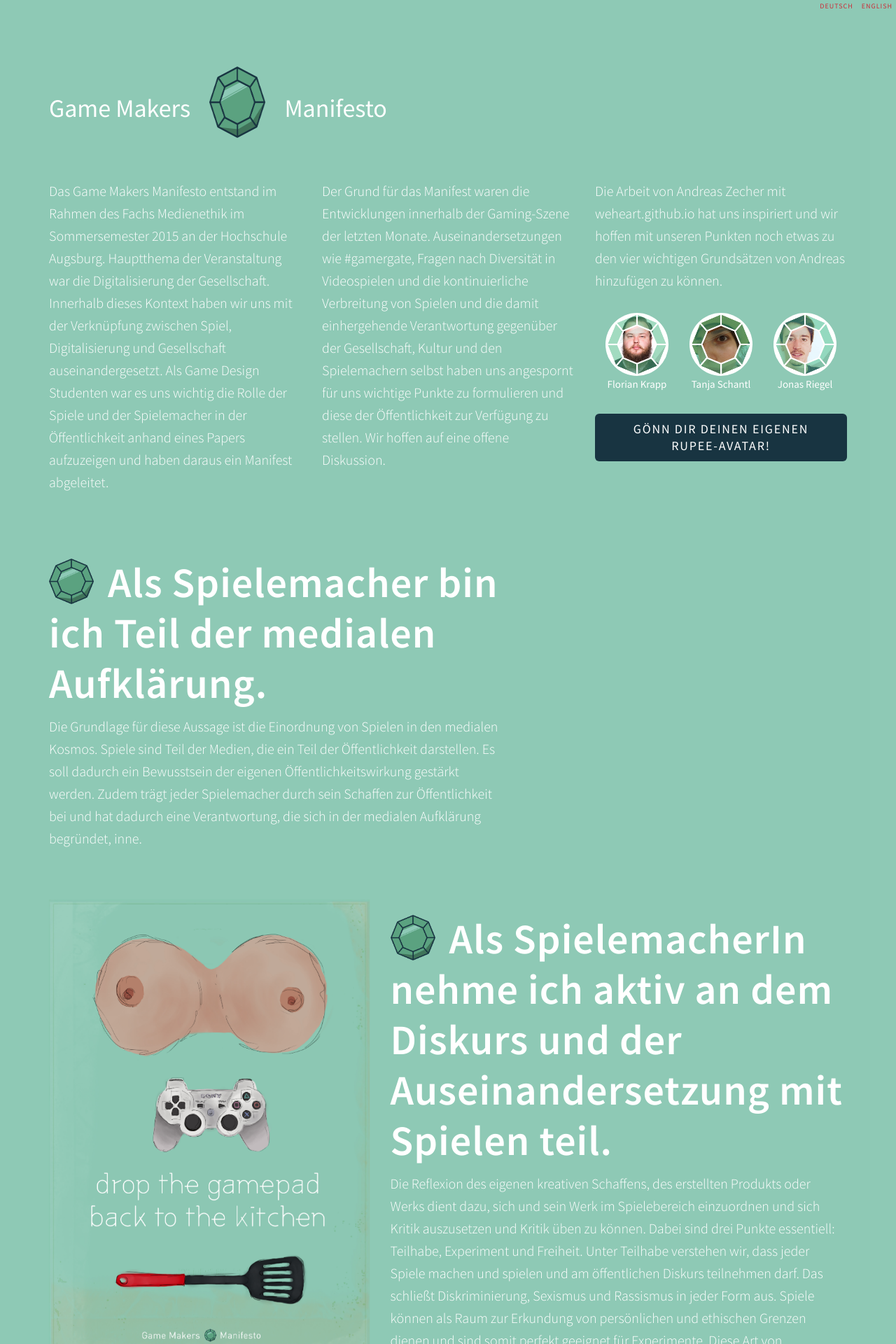
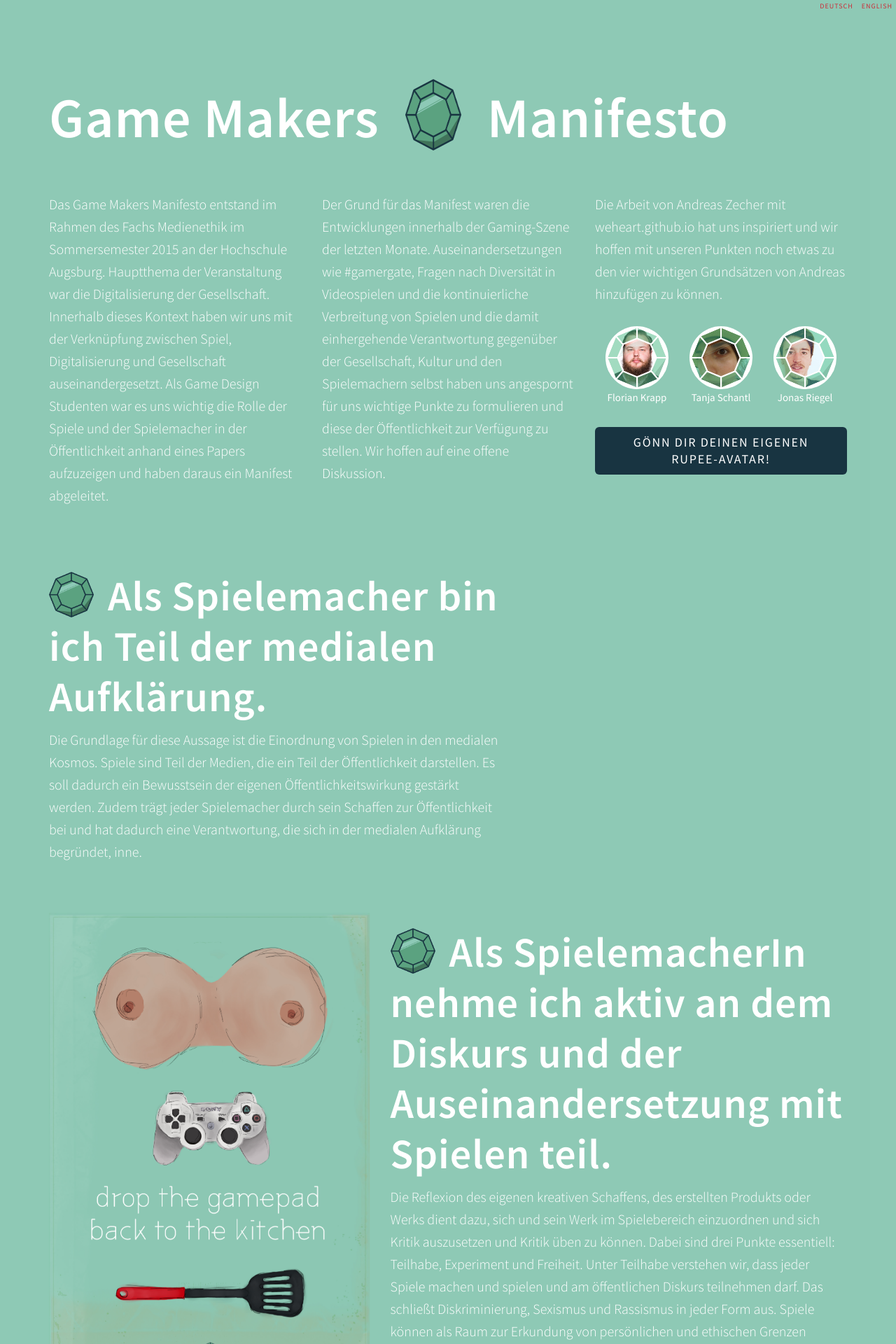
Before and after one commit to gamemakersmanifesto/gamemakersmanifesto.github.io, a Jekyll site: the page built from index.html, in a window 1280 px wide. Shown: the top 1920 px of the page at 70% size. Built offline with Jekyll 4.4.1, drawn with Linux system fonts in a browser that asks for light colours; nearby versions of some CDN libraries; comment, search, counter and statistics services are not loaded.

Commit message:
REFURBISH: Structure + Css

```diff
--- a/css/main.css
+++ b/css/main.css
@@ -99,7 +99,11 @@ figcaption {
     margin-top:30px;
 }
 /* TEXT */
-
+h1 {
+    letter-spacing: .1rem;
+    line-height: 1.2;
+    font-weight: 600;
+}
 h2 {
 	letter-spacing: .1rem;
 	line-height: 1.2;
@@ -133,6 +137,9 @@ p {
 
 
 @media all and (min-width: 960px) {
+    h1 {
+        font-size: 8rem;
+    }
     h2 {
         font-size: 6rem;
     }
@@ -142,6 +149,9 @@ p {
 }
 
 @media all and (max-width: 959px) and (min-width: 600px) {
+    h1 {
+        font-size: 7rem;
+    }
     h2 {
         font-size: 5rem;
     }
@@ -151,6 +161,9 @@ p {
 }
 
 @media all and (max-width: 599px) and (min-width: 320px) {
+    h1 {
+        font-size: 6rem;
+    }
     h2 {
         font-size: 4rem;
     }
```
